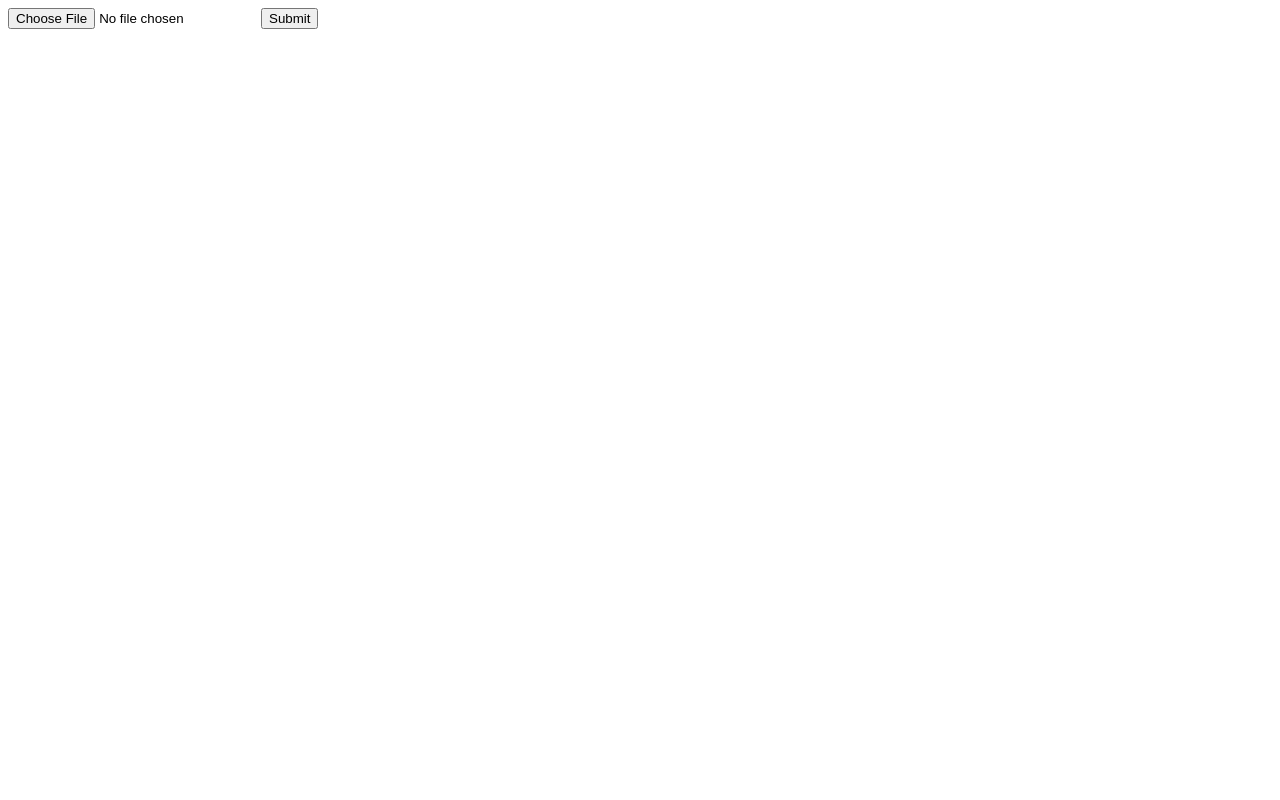
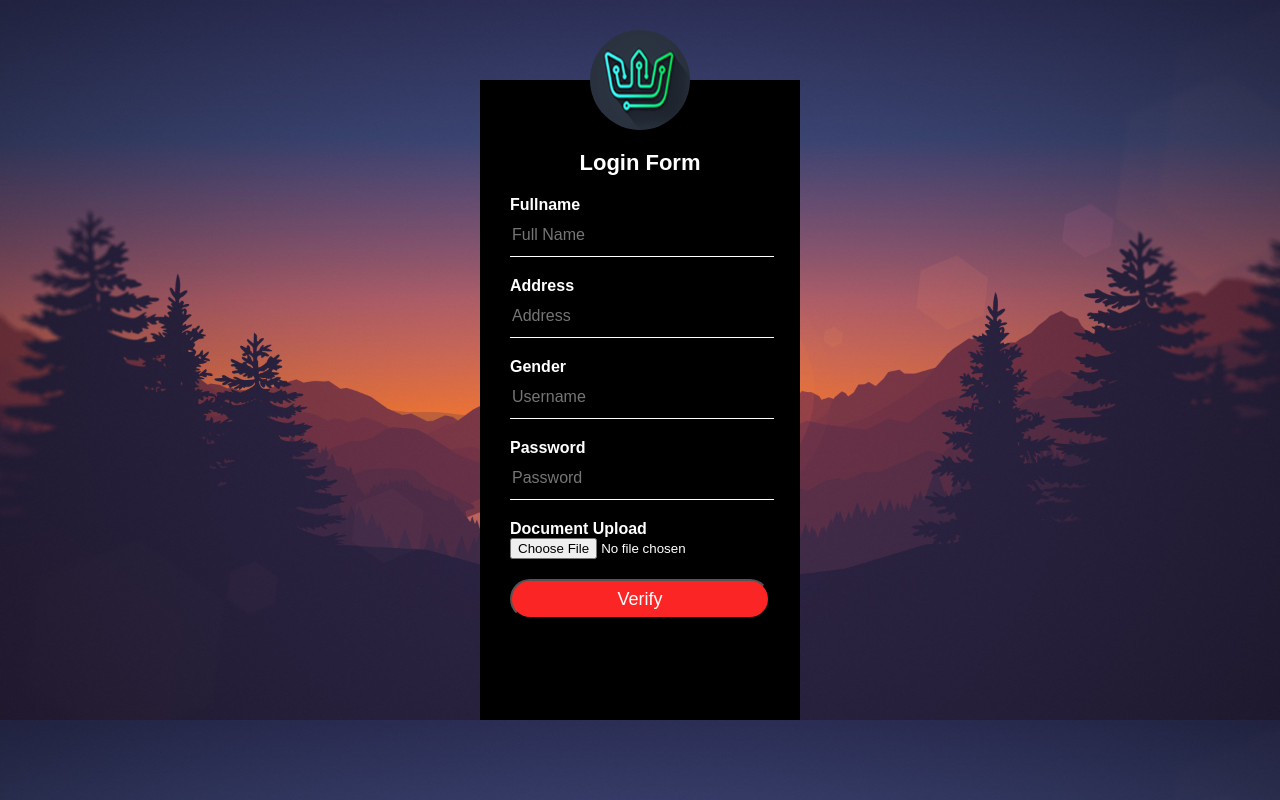
Before and after one commit to Sam-Bonfire/Document-Processing-Using-Cognitive-Science, a Flask app: page / in a window 1280 px wide. Before the commit the page is almost empty. Run offline with Flask 2, Linux system fonts and the light colour scheme.

Commit message:
Created a login form with upload

```diff
--- a/app.py
+++ b/app.py
@@ -5,7 +5,7 @@ app = Flask(__name__, template_folder='template')
 
 @app.route('/', methods=["GET"])
 def home():
-    return '<html><body><form action = "/uploader" method = "POST" enctype = "multipart/form-data"><input type = "file" name = "file"/><input type = "submit" value = "Submit"/></form></body></html>'
+    return render_template('index.html')
 
 
 @app.route('/uploader', methods=['GET', 'POST'])
--- a/template/style.css
+++ b/static/style.css
@@ -9,7 +9,7 @@ body{
 
 .loginbox{
     width: 320px;
-    height: 620px;
+    height: 640px;
     background: #000000;
     color: #ffffff;
     top: 50%;
--- a/template/index.html
+++ b/template/index.html
@@ -1,27 +1,30 @@
 <!DOCTYPE html>
 <html lang="en">
+
 <head>
-    <title>Login</title>
-    <link rel="stylesheet" href="style.css" type="text/css">
+    <title>Document Verification</title>
+    <link rel="stylesheet" href="{{url_for('static',filename='style.css')}}" type="text/css">
 </head>
+
 <body>
     <div class="loginbox">
-        <img src="profile.jpg" alt="profile" class="avatar">
+        <img src="{{url_for('static',filename='profile.jpg')}}" alt="profile" class="avatar">
         <h1>Login Form</h1>
-        <form>
+        <form action="/uploader" method="POST" enctype="multipart/form-data">
             <p>Fullname</p>
             <input type="text" name="" placeholder="Full Name">
             <p>Address</p>
             <input type="textarea" name="" placeholder="Address">
-            <p>Username</p>
+            <p>Gender</p>
             <input type="text" name="" placeholder="Username">
             <p>Password</p>
             <input type="text" name="" placeholder="Password">
-            <input type="submit" value="Login">
-            <a href="#">Forgot Password?</a><br>
-            <a href="#">Sign Up</a>
+            <p>Document Upload</p>
+            <input type="file" name="file">
+            <input type="submit" value="Verify">
         </form>
     </div>
 
 </body>
+
 </html>
--- a/upload.html
+++ b/template/upload.html
@@ -1,6 +1,6 @@
 <html>
     <body>
-        <form action="http:127.0.0.1:5000/uploader" method="POST" enctype="multipart/form-data">
+        <form action="/uploader" method="POST" enctype="multipart/form-data">
             <input type="file" name="file"/>
             <input type="submit" value="Submit"/>
         </form>
```
Also changed, not shown: static/GhQZhaO.jpg (renamed from template/GhQZhaO.jpg), static/profile.jpg (renamed from template/profile.jpg).
